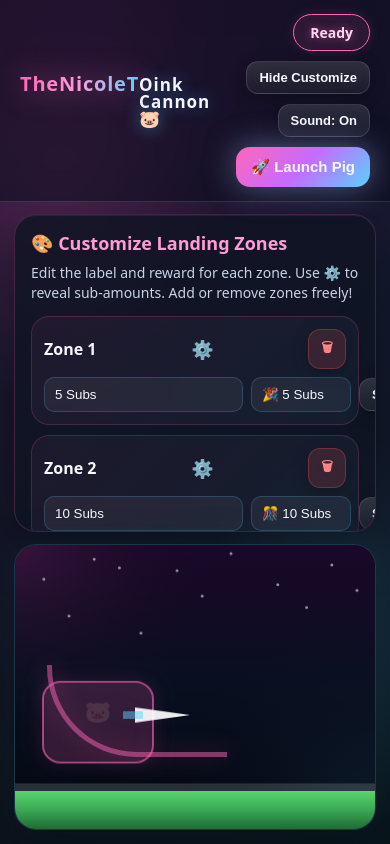
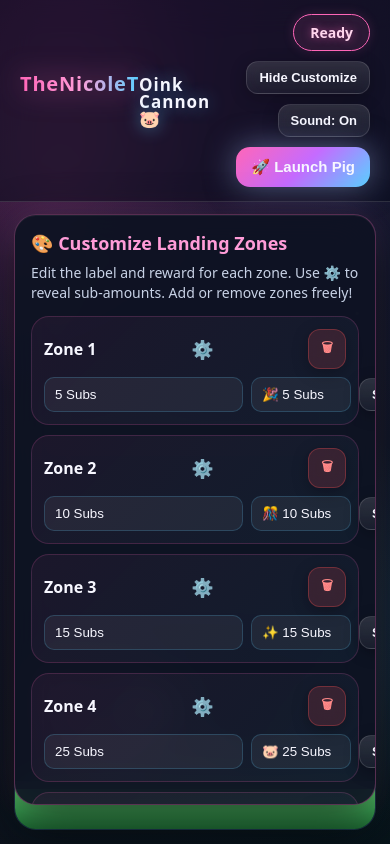
Before and after one commit to MarvelShock/oinkcannon, a plain HTML site: page index.html in a window 390 px wide. Drawn offline with Linux system fonts and the light colour scheme.

Commit message:
Slower pig launch speed + customize panel as overlay instead of layout column

```diff
--- a/game.js
+++ b/game.js
@@ -171,8 +171,8 @@ function launch(){
   const margin=ZONE_W*dpr()*0.2;
   const targetWX=rnd(zoneLeft+margin, zoneLeft+ZONE_W*dpr()-margin);
 
-  const g=0.14*dpr();           // must match update() gravity
-  const vy0=rnd(-7,-4)*dpr();   // slow-mo arc height
+  const g=0.07*dpr();           // reduced gravity for slower, floatier arc
+  const vy0=rnd(-4,-2.5)*dpr(); // slower upward launch speed
   const a=0.5*g, b=vy0, c=startY-ground;
   const disc=b*b-4*a*c;
   const t=(-b+Math.sqrt(disc))/(2*a);
@@ -197,7 +197,7 @@ function update(){
   camX+=(targetCamX-camX)*0.04;
   if(!pig)return;
 
-  pig.vy+=0.14*dpr();
+  pig.vy+=0.07*dpr(); // match reduced gravity from launch()
   pig.wx+=pig.vx;
   pig.y+=pig.vy;
   pig.spin+=pig.vx*0.08;
--- a/style.css
+++ b/style.css
@@ -3,7 +3,7 @@
   --blue:#5ad0ff;--blue2:#2f8fff;--blue3:#c0eeff;
   --grass1:#4fd06b;--grass2:#2f9d4f;
   --bg:#08101b;
-  --panel:rgba(15,20,35,.82);
+  --panel:rgba(15,20,35,.92);
   --text:#f7f7ff;--muted:#c8d2e6;
   --line:rgba(255,255,255,.13);
   --glow-pink:rgba(255,102,184,.55);
@@ -33,7 +33,7 @@ body::before{
 /* TOP BAR */
 .topbar{
   display:flex;justify-content:space-between;align-items:center;
-  gap:12px;padding:14px 20px;z-index:3;
+  gap:12px;padding:14px 20px;z-index:10;
   border-bottom:1px solid var(--line);
   background:rgba(10,14,28,.55);
   backdrop-filter:blur(16px);
@@ -81,30 +81,38 @@ body::before{
 }
 .btn.mini{padding:8px 12px;border-radius:12px;font-size:13px;}
 
-/* LAYOUT */
+/* LAYOUT — game takes full width, panel overlays on top */
 .main{
   flex:1;display:grid;
-  grid-template-columns:minmax(280px,380px) 1fr;
-  gap:12px;padding:12px 14px 14px;
+  grid-template-columns:1fr;
+  padding:12px 14px 14px;
   min-height:0;
+  position:relative;
 }
-.panel,.gamewrap{
-  border:1px solid var(--line);
+
+/* CUSTOMIZE PANEL — floats as an overlay on the left */
+.panel{
+  position:absolute;
+  top:12px;
+  left:14px;
+  width:clamp(280px,30vw,380px);
+  max-height:calc(100% - 26px);
+  padding:16px;overflow-y:auto;
+  z-index:20;
+  border:1px solid rgba(255,102,184,.3);
   background:var(--panel);
-  backdrop-filter:blur(14px);
+  backdrop-filter:blur(20px);
   border-radius:22px;
-  box-shadow:0 18px 50px rgba(0,0,0,.38),inset 0 1px 0 rgba(255,255,255,.06);
-  min-height:0;
-}
-.panel{
-  padding:16px;overflow:auto;
-  transition:transform .2s,opacity .2s,max-width .2s,padding .2s;
-  border-color:rgba(255,102,184,.2);
+  box-shadow:0 18px 50px rgba(0,0,0,.55),inset 0 1px 0 rgba(255,255,255,.06),0 0 30px rgba(255,102,184,.12);
+  transition:transform .28s cubic-bezier(.4,0,.2,1),opacity .28s cubic-bezier(.4,0,.2,1);
+  transform:translateX(0);
+  opacity:1;
+  pointer-events:auto;
 }
 .panel.hidden{
-  transform:translateX(-18px);opacity:0;
-  pointer-events:none;max-width:0;
-  padding:0;margin:0;border:none;overflow:hidden;
+  transform:translateX(calc(-100% - 30px));
+  opacity:0;
+  pointer-events:none;
 }
 .panel h2{margin:0 0 8px;font-size:18px;color:var(--pink2);}
 .panel p{margin:0 0 12px;color:var(--muted);line-height:1.45;font-size:14px;}
@@ -137,11 +145,15 @@ body::before{
   color:#ff8888!important;
 }
 
-/* GAME CANVAS */
+/* GAME CANVAS — fills the full main area */
 .gamewrap{
   position:relative;overflow:hidden;
-  border-color:rgba(90,208,255,.18);
+  border:1px solid rgba(90,208,255,.18);
+  background:var(--panel);
+  backdrop-filter:blur(14px);
+  border-radius:22px;
   box-shadow:0 18px 50px rgba(0,0,0,.38),inset 0 1px 0 rgba(255,255,255,.06),0 0 40px rgba(90,208,255,.08);
+  min-height:0;
 }
 canvas{display:block;width:100%;height:100%;}
 
@@ -200,8 +212,7 @@ canvas{display:block;width:100%;height:100%;}
 .footerhint{margin-top:12px;color:var(--muted);font-size:12px;line-height:1.5;}
 
 @media(max-width:900px){
-  .main{grid-template-columns:1fr;}
   .title-nicole{font-size:20px;}
   .title-oink{font-size:17px;}
-  .panel{max-height:38vh;}
+  .panel{max-height:70vh;width:calc(100% - 28px);}
 }
```
